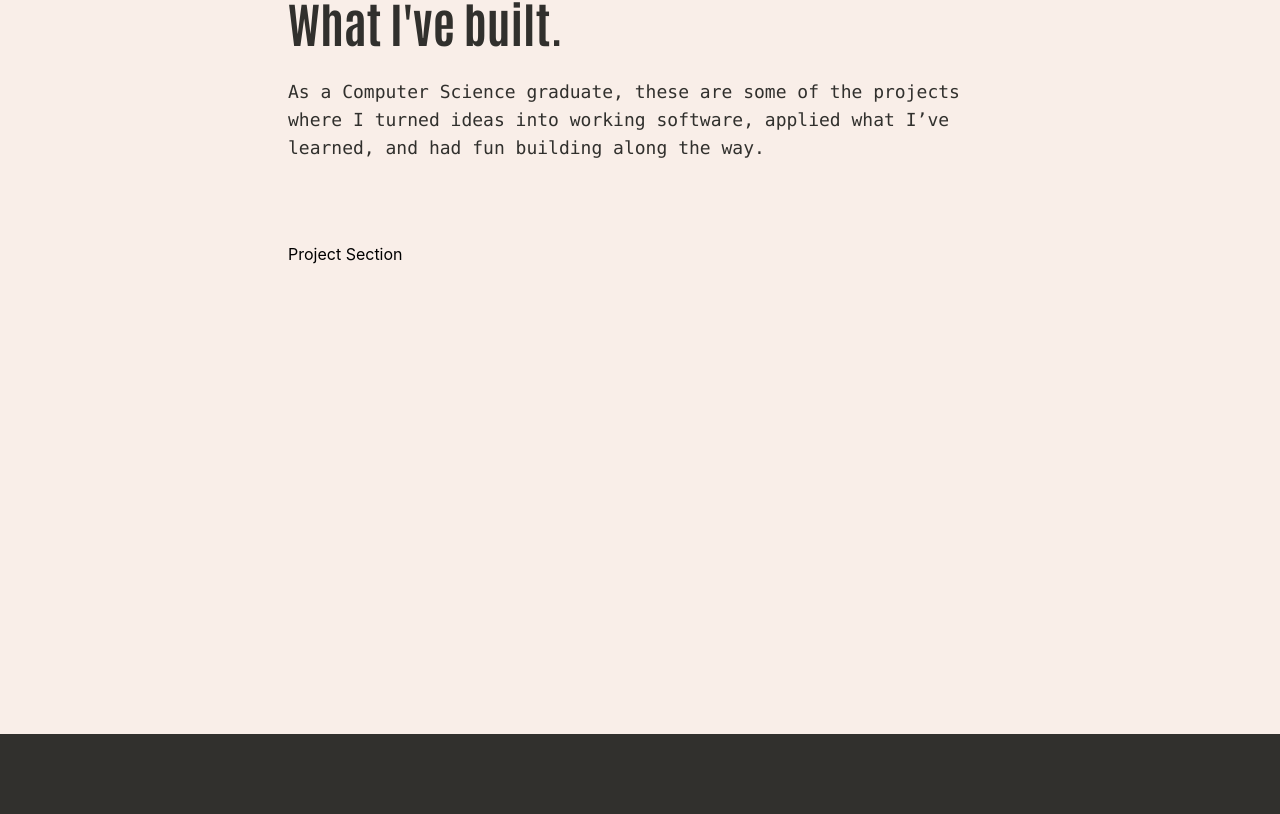
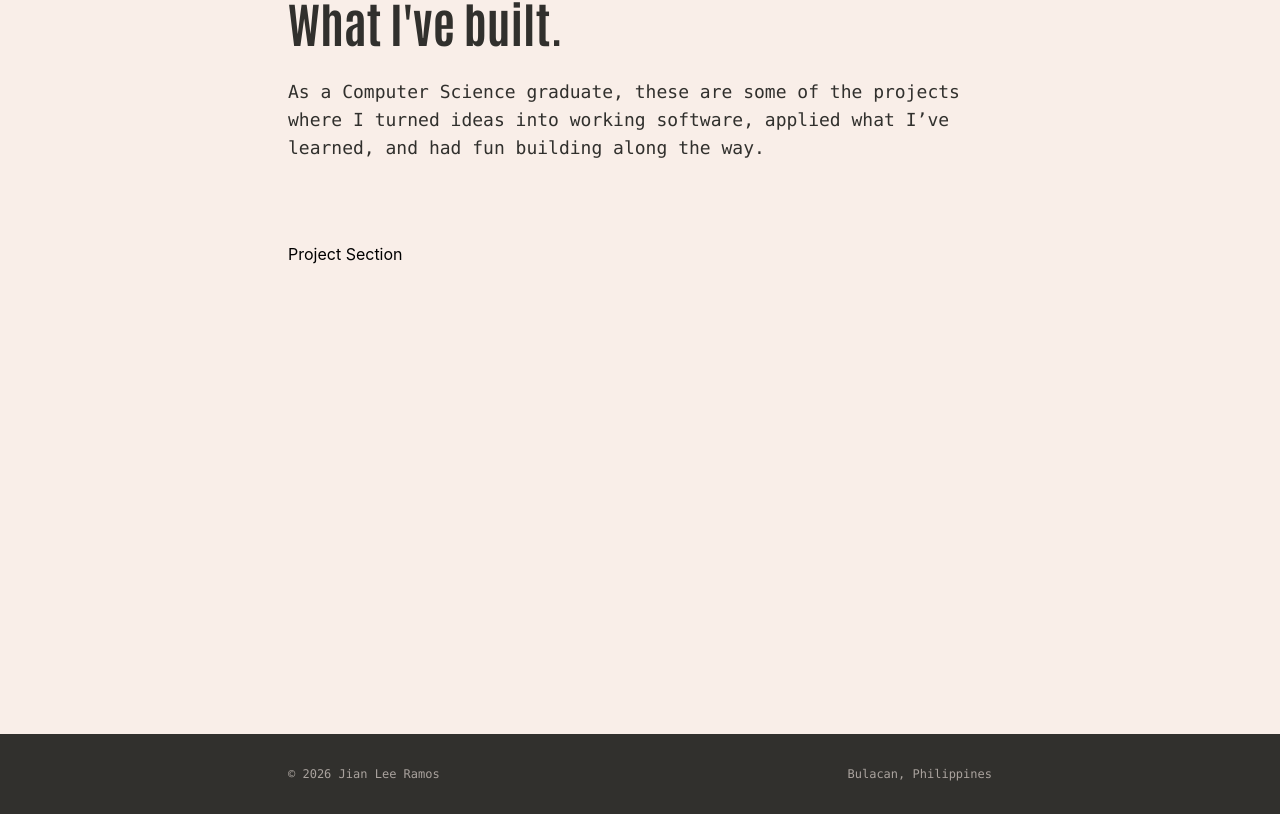
Before and after one commit to JaeYangLee/jian-lee-ramos, a React (Vite) app: page / in a window 1280 px wide. Shown: the part 1158-1972 px from the top of the page. Before the commit the page ends 1892 px from the top, so only its background shows below. Built offline with nearby package versions, Linux system fonts and the light colour scheme.

Commit message:
feat: add Footer component and integrate it into the App layout; clean up AboutMe section

```diff
--- a/src/App.jsx
+++ b/src/App.jsx
@@ -1,12 +1,14 @@
 import "./index.css";
 import PageOne from "./pages/PageOne";
 import PageTwo from "../src/pages/PageTwo";
+import Footer from "./components/Footer";
 
 function App() {
   return (
     <>
       <PageOne />
       <PageTwo />
+      <Footer />
     </>
   );
 }
--- a/src/components/AboutMe.jsx
+++ b/src/components/AboutMe.jsx
@@ -13,9 +13,8 @@ function Projects() {
             who enjoys turning ideas into functional and meaningful experiences.
           </p>
         </div>
-        <div className="flex flex-col gap-4 px-8 py-4 md:px-24 lg:px-36 xl:px-72">
-          About me Section
-        </div>
+
+        <div className="flex flex-col gap-4 px-8 py-4 md:px-24 lg:px-36 xl:px-72"></div>
       </div>
     </>
   );
--- /dev/null
+++ b/src/components/Footer.jsx
@@ -0,0 +1,23 @@
+import React from "react";
+
+function Footer() {
+  return (
+    <>
+      <div className="flex flex-col items-center justify-center w-full py-8">
+        <div className="flex flex-row items-center justify-between w-full font-mono xl:gap-8 md:px-24 lg:px-36  xl:px-72 ">
+          <h3 className="flex md:hidden text-xs text-[#F9EEE8] opacity-60">
+            © 2026 Jian
+          </h3>
+          <h3 className="hidden md:flex text-xs text-[#F9EEE8] opacity-60">
+            © 2026 Jian Lee Ramos
+          </h3>
+          <h3 className="text-xs text-[#F9EEE8] opacity-60">
+            Bulacan, Philippines
+          </h3>
+        </div>
+      </div>
+    </>
+  );
+}
+
+export default Footer;
```
